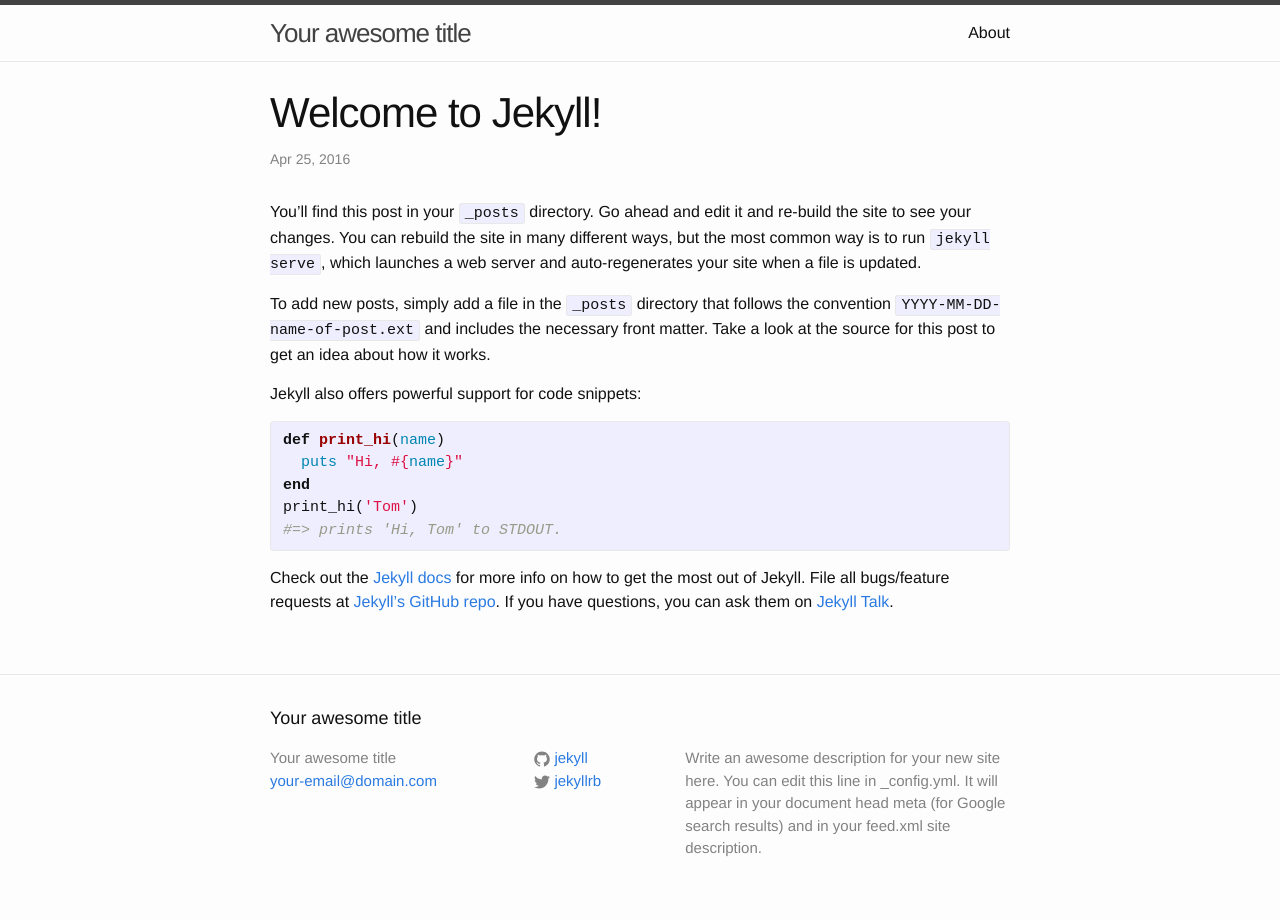
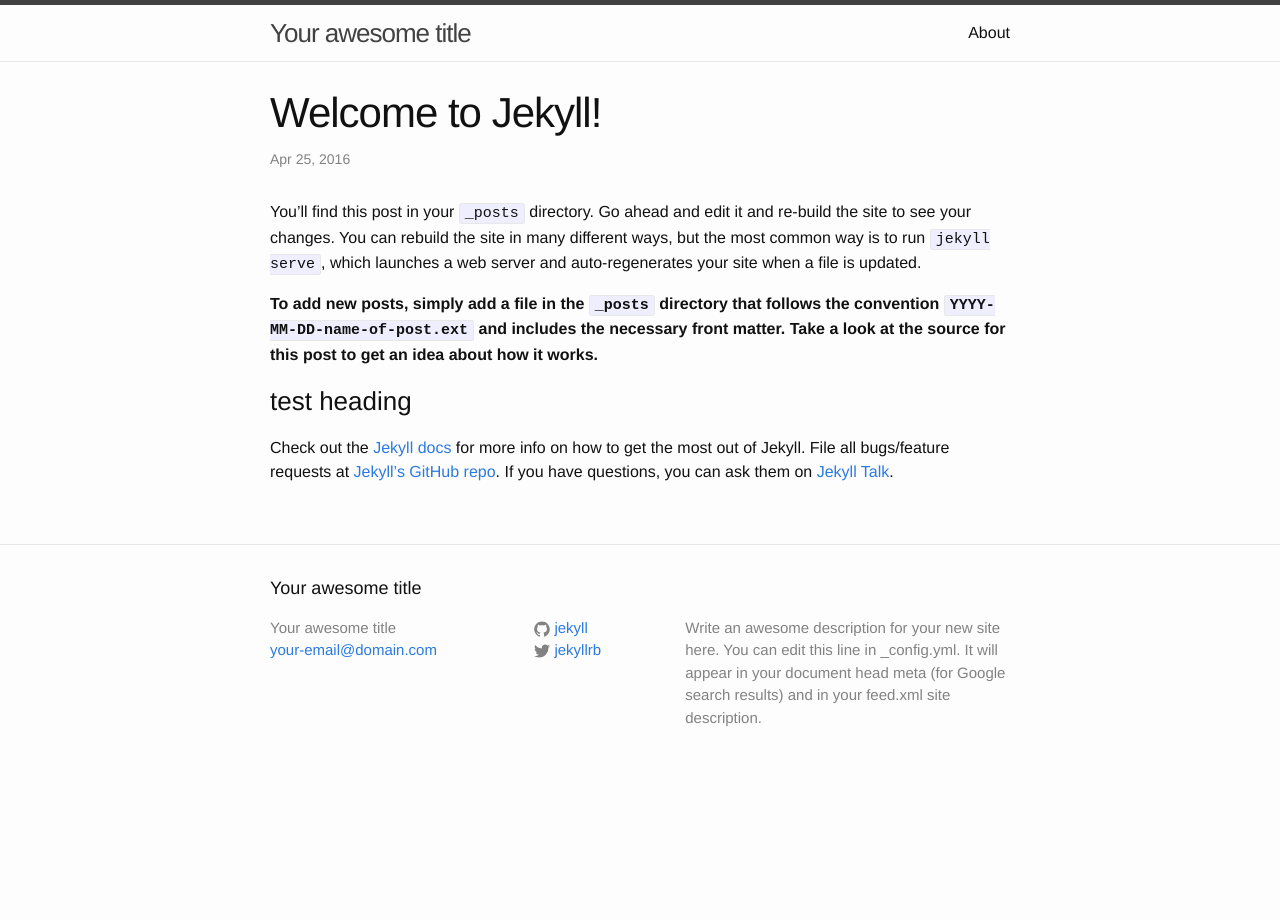
Before and after one commit to srivig/srivi.github.io, a Jekyll site: the page built from _posts/2016-04-25-welcome-to-jekyll.markdown, in a window 1280 px wide. Built offline with Jekyll 4.4.1, drawn with Linux system fonts in a browser that asks for light colours.

Commit message:
Update 2016-04-25-welcome-to-jekyll.markdown

```diff
--- a/_posts/2016-04-25-welcome-to-jekyll.markdown
+++ b/_posts/2016-04-25-welcome-to-jekyll.markdown
@@ -1,22 +1,16 @@
 ---
 layout: post
-title:  "Welcome to Jekyll!"
-date:   2016-04-25 19:41:49 +0100
+title: Welcome to Jekyll!
+date: '2016-04-25 19:41:49 +0100'
 categories: jekyll update
+published: true
 ---
 You’ll find this post in your `_posts` directory. Go ahead and edit it and re-build the site to see your changes. You can rebuild the site in many different ways, but the most common way is to run `jekyll serve`, which launches a web server and auto-regenerates your site when a file is updated.
 
-To add new posts, simply add a file in the `_posts` directory that follows the convention `YYYY-MM-DD-name-of-post.ext` and includes the necessary front matter. Take a look at the source for this post to get an idea about how it works.
+**To add new posts, simply add a file in the `_posts` directory that follows the convention `YYYY-MM-DD-name-of-post.ext` and includes the necessary front matter. Take a look at the source for this post to get an idea about how it works.**
 
-Jekyll also offers powerful support for code snippets:
 
-{% highlight ruby %}
-def print_hi(name)
-  puts "Hi, #{name}"
-end
-print_hi('Tom')
-#=> prints 'Hi, Tom' to STDOUT.
-{% endhighlight %}
+### test heading
 
 Check out the [Jekyll docs][jekyll-docs] for more info on how to get the most out of Jekyll. File all bugs/feature requests at [Jekyll’s GitHub repo][jekyll-gh]. If you have questions, you can ask them on [Jekyll Talk][jekyll-talk].
 
```
